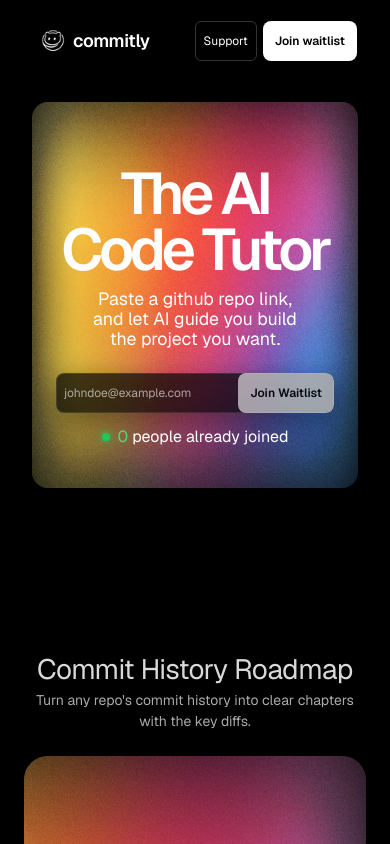
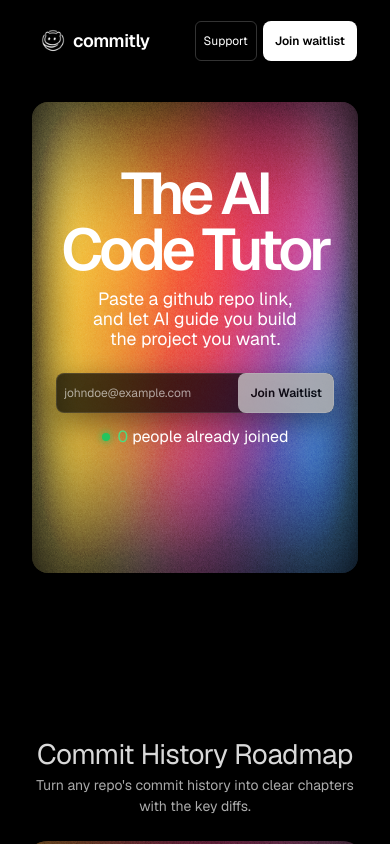
Before and after one commit to alimkhann/commitly, a Next.js app in the folder commitly-landing/: page / in a window 390 px wide. Shown: the top 844 px of the page. Built offline with nearby package versions, Linux system fonts and the light colour scheme; no server answers.

Commit message:
minor ui fix

```diff
--- a/commitly-landing/app/globals.css
+++ b/commitly-landing/app/globals.css
@@ -233,6 +233,6 @@ html, body, #__next { height: 100%; }
 
 @media (max-width: 639px) {
   .hero-height {
-    height: calc(60svh - var(--navH, 96px) - 24px);
+    height: calc(70svh - var(--navH, 96px) - 24px);
   }
 }
```
